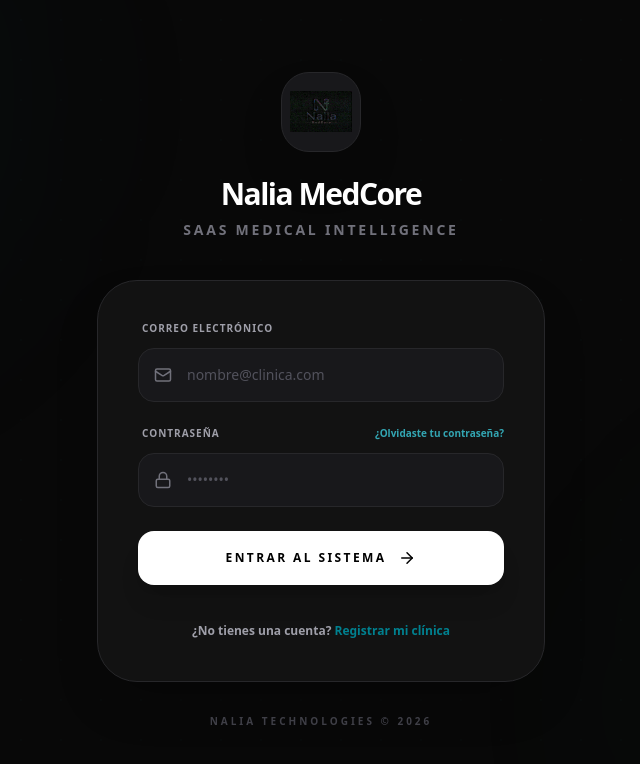
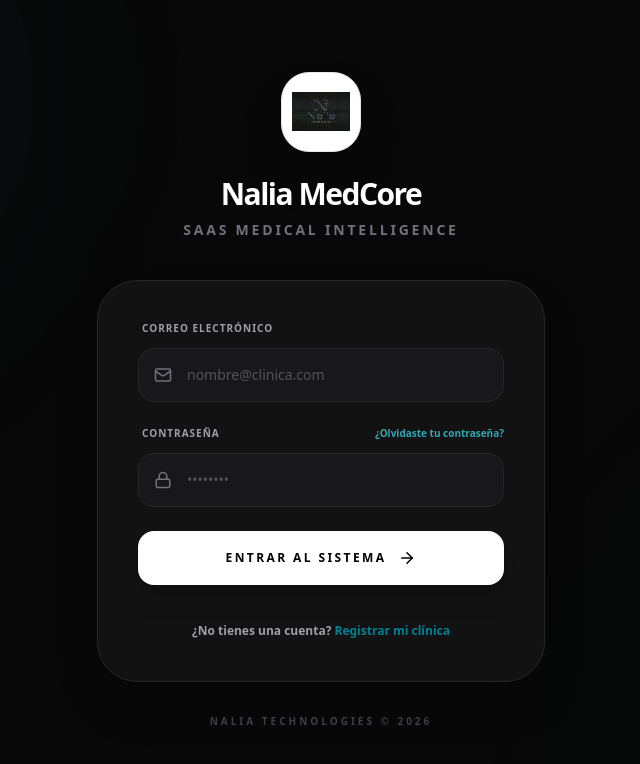
Before and after one commit to konigstudiosdev-design/Nalia-MedCore, a React (Vite) app: page / in a window 1280 px wide. Shown: the top 764 px of the page, without its empty margins (319-959 px from the left). Built offline with nearby package versions, Linux system fonts and the light colour scheme; no server answers.

Commit message:
fix: contenedor blanco brillante para contraste y alta visibilidad del logo

```diff
--- a/src/components/auth/LoginView.tsx
+++ b/src/components/auth/LoginView.tsx
@@ -87,8 +87,8 @@ export function LoginView({ onSwitchToRegister }: { onSwitchToRegister: () => vo
 
       <div className="w-full max-w-md relative z-10 animate-in fade-in slide-in-from-bottom-8 duration-700">
         <div className="text-center mb-10">
-          <div className="w-20 h-20 bg-zinc-900 border border-zinc-800 rounded-[28px] flex items-center justify-center mx-auto mb-6 shadow-2xl p-2 overflow-hidden">
-            {isResetView ? <KeyRound size={32} className="text-white" /> : <img src="/logonaliamedcore.png" alt="Nalia MedCore" className="w-full h-full object-contain" />}
+          <div className="w-20 h-20 bg-white border border-zinc-200 rounded-[28px] flex items-center justify-center mx-auto mb-6 shadow-2xl p-2.5 overflow-hidden">
+            {isResetView ? <KeyRound size={32} className="text-zinc-900" /> : <img src="/logonaliamedcore.png" alt="Nalia MedCore" className="w-full h-full object-contain" />}
           </div>
           <h1 className="text-3xl font-black text-white tracking-tighter mb-2">Nalia MedCore</h1>
           <p className="text-zinc-500 font-bold text-sm uppercase tracking-[0.2em]">
--- a/src/components/auth/RegisterView.tsx
+++ b/src/components/auth/RegisterView.tsx
@@ -59,7 +59,7 @@ export function RegisterView({ onSwitchToLogin }: RegisterViewProps) {
 
       <div className="w-full max-w-md relative z-10 animate-in fade-in slide-in-from-bottom-8 duration-700">
         <div className="text-center mb-10">
-          <div className="w-20 h-20 bg-zinc-900 border border-zinc-800 rounded-[28px] flex items-center justify-center mx-auto mb-6 shadow-2xl p-2 overflow-hidden">
+          <div className="w-20 h-20 bg-white border border-zinc-200 rounded-[28px] flex items-center justify-center mx-auto mb-6 shadow-2xl p-2.5 overflow-hidden">
             <img src="/logonaliamedcore.png" alt="Nalia MedCore" className="w-full h-full object-contain" />
           </div>
           <h1 className="text-3xl font-black text-white tracking-tighter mb-2">Nalia MedCore</h1>
--- a/src/components/layout/Sidebar.tsx
+++ b/src/components/layout/Sidebar.tsx
@@ -60,7 +60,7 @@ export function Sidebar({ currentModule, navigateTo, isMobileMenuOpen, setMobile
       {/* Brand Header */}
       <div className="h-20 flex items-center justify-between xl:justify-start px-4 xl:px-6 border-b border-zinc-100 dark:border-zinc-800 shrink-0">
         <div className="flex items-center gap-3">
-          <div className="w-10 h-10 bg-zinc-100 dark:bg-zinc-900 border border-zinc-200 dark:border-zinc-800 rounded-xl flex items-center justify-center shrink-0 shadow-sm overflow-hidden p-1">
+          <div className="w-10 h-10 bg-white border border-zinc-200 dark:border-zinc-700 rounded-xl flex items-center justify-center shrink-0 shadow-sm overflow-hidden p-1.5">
             {clinicLogo ? (
               <img src={clinicLogo} alt={clinicName || 'Logo'} className="w-full h-full object-contain" />
             ) : (
```
